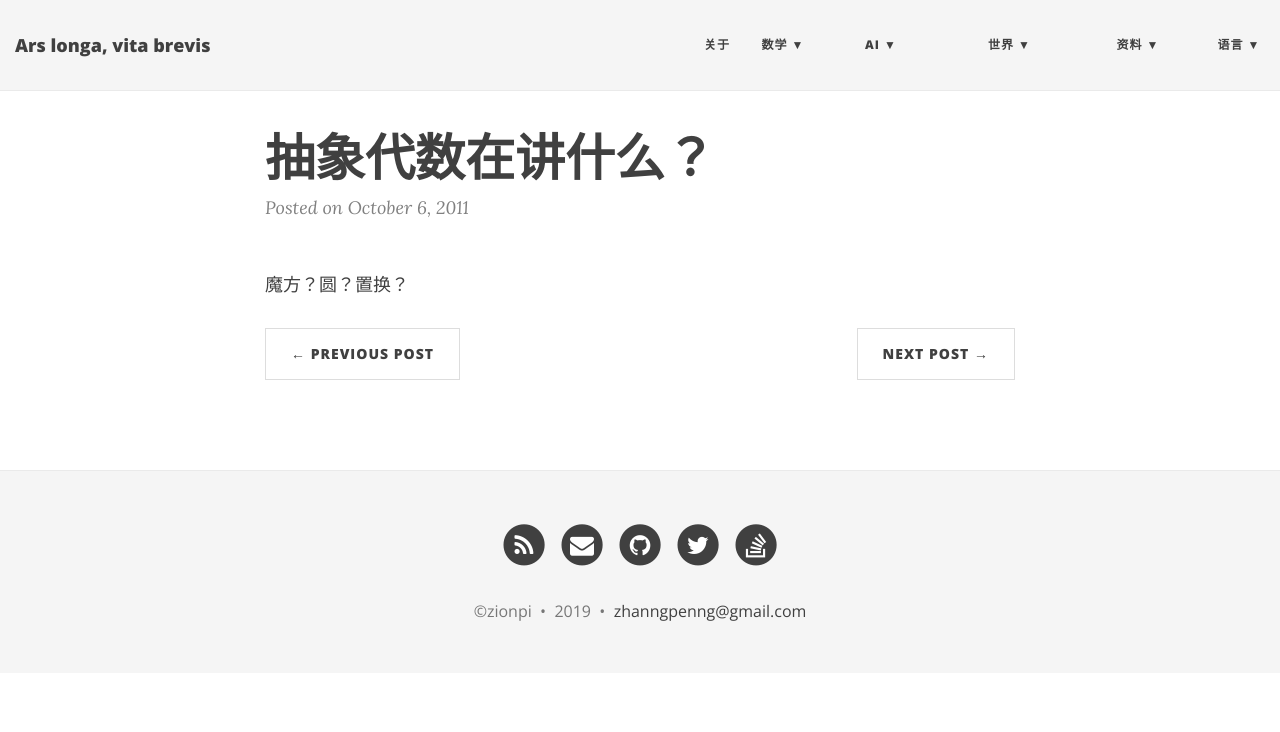
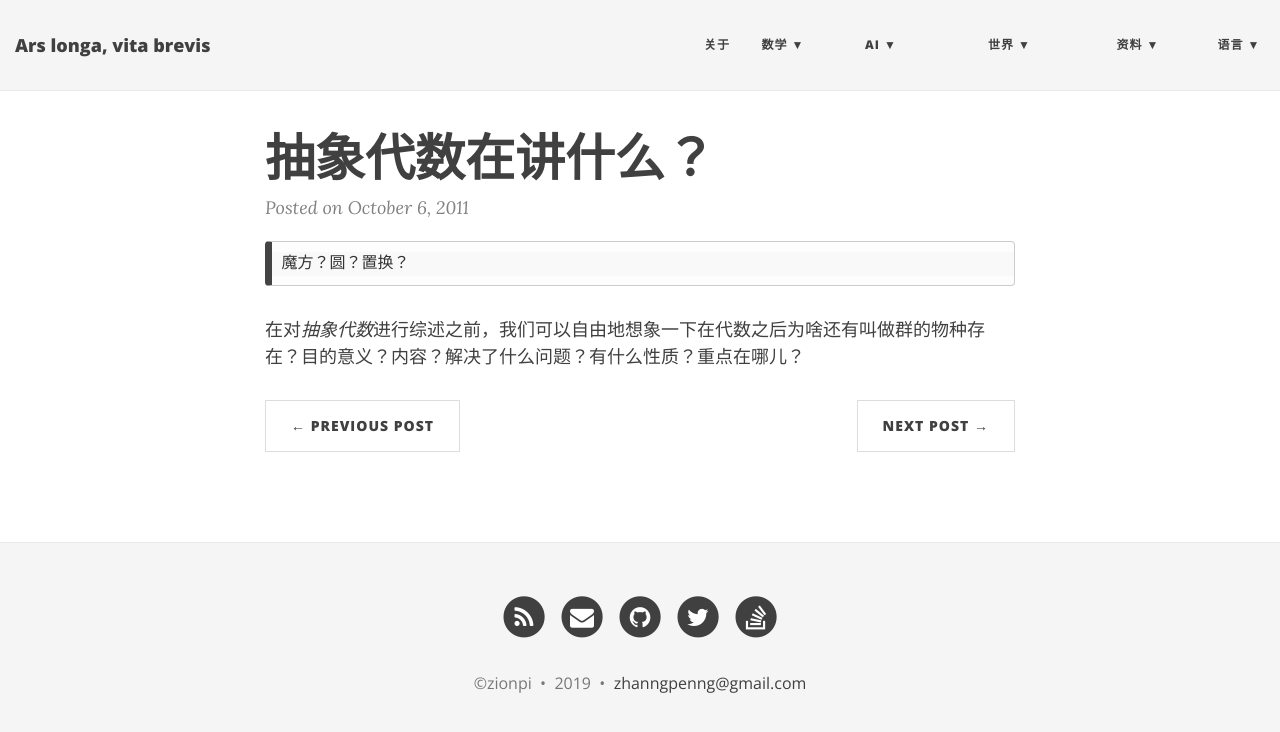
Before and after one commit to ZionPi/zionpi.github.io, a Jekyll site: the page built from _posts/2011-10-06-abstract-algebra.md, in a window 1280 px wide. Shown: the top 732 px of the page. Built offline with Jekyll 4.4.1, drawn with Linux system fonts in a browser that asks for light colours; nearby versions of some CDN libraries.

Commit message:
Update 2011-10-06-abstract-algebra.md

````diff
--- a/_posts/2011-10-06-abstract-algebra.md
+++ b/_posts/2011-10-06-abstract-algebra.md
@@ -2,4 +2,7 @@
 layout: post
 title: 抽象代数在讲什么？
 ---
+```
 魔方？圆？置换？
+```
+在对*抽象代数*进行综述之前，我们可以自由地想象一下在代数之后为啥还有叫做群的物种存在？目的意义？内容？解决了什么问题？有什么性质？重点在哪儿？
````
